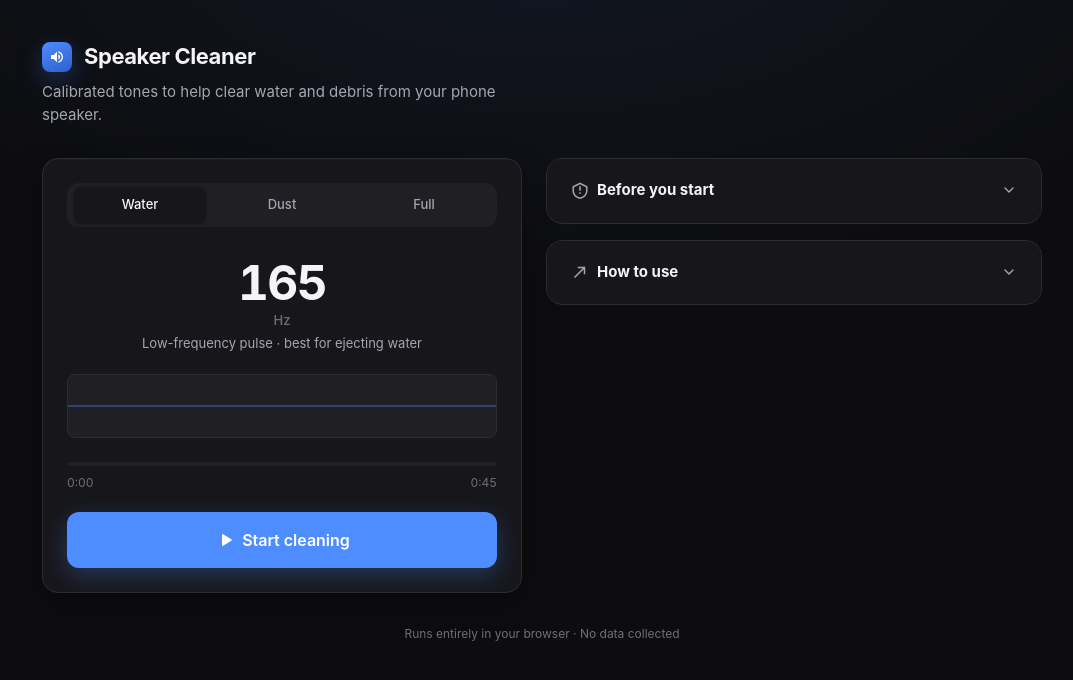
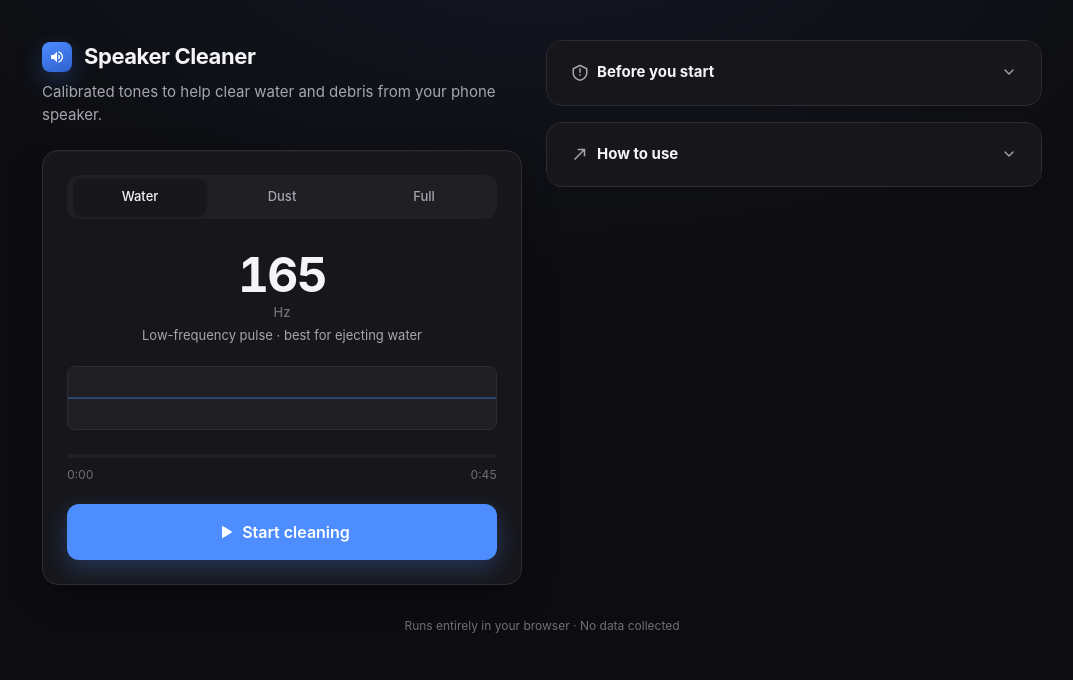
Before and after one commit to benrialamounir/speaker-cleaner, a plain HTML site: page index.html in a window 1280 px wide. Shown: the whole page, without its empty margins (98-1171 px from the left). Drawn offline with Linux system fonts and the light colour scheme.

Commit message:
Sticky left column includes header + subtitle + player on desktop

```diff
--- a/index.html
+++ b/index.html
@@ -129,6 +129,32 @@ a { color: inherit; }
   padding: var(--sp-8) var(--sp-5) var(--sp-9);
 }
 
+/* Desktop: two columns — left (header+player) sticky, right scrolls */
+.layout {
+  display: grid;
+  grid-template-columns: minmax(0, var(--panel-max)) 1fr;
+  gap: var(--sp-6);
+  align-items: start;
+}
+
+@media (max-width: 860px) {
+  .layout { grid-template-columns: 1fr; }
+}
+
+.left-col {
+  display: flex;
+  flex-direction: column;
+  min-width: 0;
+}
+
+@media (min-width: 861px) {
+  .left-col {
+    position: sticky;
+    top: var(--sp-5);
+    align-self: start;
+  }
+}
+
 .top {
   display: flex;
   align-items: center;
@@ -160,20 +186,8 @@ h1 {
   color: var(--c-text-dim);
   font-size: 0.9375rem;
   max-width: 52ch;
-  margin-bottom: var(--sp-7);
+  margin-bottom: var(--sp-6);
   animation: fadeRise 0.5s var(--ease) 0.05s both;
-}
-
-/* Desktop: two-column layout. Mobile: stacked. */
-.layout {
-  display: grid;
-  grid-template-columns: minmax(0, var(--panel-max)) 1fr;
-  gap: var(--sp-6);
-  align-items: start;
-}
-
-@media (max-width: 860px) {
-  .layout { grid-template-columns: 1fr; }
 }
 
 /* ============================================================
@@ -186,15 +200,6 @@ h1 {
   box-shadow: var(--shadow-card);
   overflow: hidden;
   animation: fadeRise 0.5s var(--ease) 0.1s both;
-}
-
-/* Sticky player on desktop while scrolling the right column */
-@media (min-width: 861px) {
-  .panel {
-    position: sticky;
-    top: var(--sp-5);
-    align-self: start;
-  }
 }
 
 .panel-inner { padding: var(--sp-6); }
@@ -423,7 +428,7 @@ h1 {
 }
 .step-text { font-size: 0.875rem; color: var(--c-text-dim); line-height: 1.5; padding-top: 1px; }
 
-/* Right column groups on desktop */
+/* Right column */
 .side-col { display: flex; flex-direction: column; gap: var(--sp-4); }
 .side-col > * { animation: fadeRise 0.5s var(--ease) both; }
 .side-col > *:nth-child(1) { animation-delay: 0.16s; }
@@ -440,6 +445,10 @@ footer {
 <body>
   <div class="page">
 
+    <div class="layout">
+
+      <!-- LEFT: header + subtitle + player (sticky together on desktop) -->
+      <div class="left-col">
         <div class="top">
           <div class="logo-mark">
             <svg viewBox="0 0 24 24"><path d="M3 9v6h4l5 5V4L7 9H3zm13.5 3c0-1.77-1.02-3.29-2.5-4.03v8.05c1.48-.73 2.5-2.25 2.5-4.02zM14 3.23v2.06c2.89.86 5 3.54 5 6.71s-2.11 5.85-5 6.71v2.06c4.01-.91 7-4.49 7-8.77s-2.99-7.86-7-8.77z"/></svg>
@@ -448,9 +457,6 @@ footer {
         </div>
         <p class="subtitle">Calibrated tones to help clear water and debris from your phone speaker.</p>
 
-    <div class="layout">
-
-      <!-- LEFT: main control panel -->
         <div class="panel">
           <div class="panel-inner">
 
@@ -488,6 +494,7 @@ footer {
               <span id="playLabel">Start cleaning</span>
             </button>
 
+          </div>
         </div>
       </div>
 
@@ -590,7 +597,6 @@ footer {
     let raf = null;
     let pulseId = null;
 
-    // ---- persisted preference ----
     const STORAGE_KEY = 'speaker-cleaner-mode';
     function loadSavedMode() {
       try {
@@ -706,7 +712,6 @@ footer {
       if (t < cfg.duration) raf = requestAnimationFrame(tick);
     }
 
-    // ---- live waveform ----
     const waveCanvas = document.getElementById('wave');
     const waveCtx = waveCanvas.getContext('2d');
     const accentColor = getComputedStyle(document.documentElement).getPropertyValue('--c-accent').trim() || '#4d8dff';
@@ -820,7 +825,6 @@ footer {
       icon.classList.add('icon-pop');
     }
 
-    // ---- indicator: exact tab width + left so L/R padding match ----
     const modesEl = document.querySelector('.modes');
     const indicator = document.getElementById('modeIndicator');
     const tabs = Array.from(document.querySelectorAll('.mode-btn'));
@@ -848,11 +852,9 @@ footer {
     }
 
     setMode(loadSavedMode());
-    // Recalculate after layout settles (fonts / subpixel)
     requestAnimationFrame(() => moveIndicatorToMode(mode, false));
     setTimeout(() => moveIndicatorToMode(mode, false), 100);
 
-    // ---- accordion panels ----
     function toggleAccordion(id) {
       const panel = document.getElementById(id);
       const isOpen = panel.getAttribute('data-open') === 'true';
```
Lines whose indentation alone changed are shown as unchanged.
